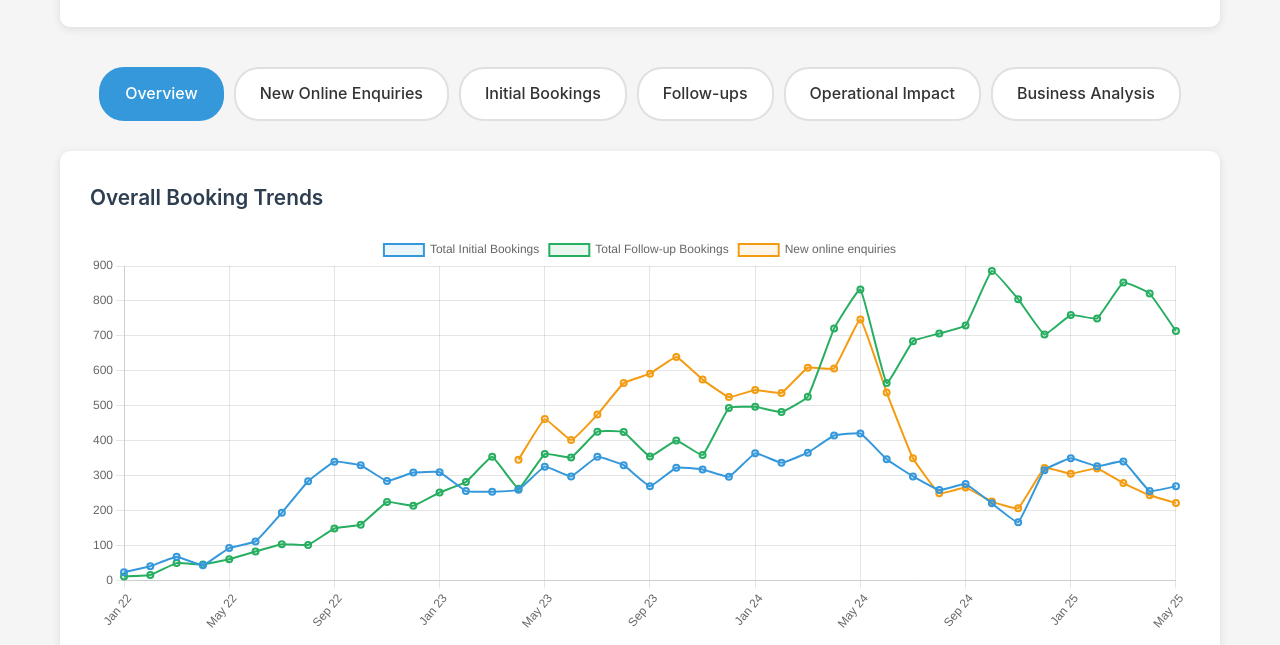
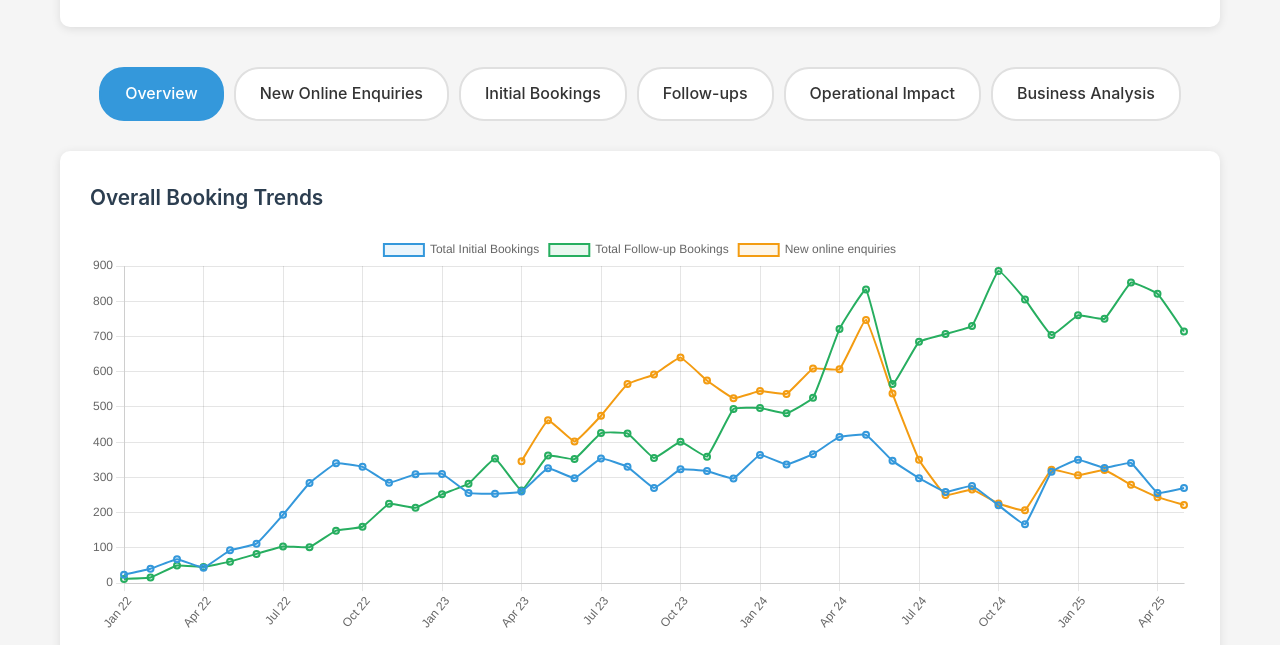
Before and after one commit to JamesGall12/AutomatedCommsDashboard, a plain HTML site: page index.html in a window 1280 px wide. Shown: the part 155-800 px from the top of the page. Drawn offline with nearby package versions, Linux system fonts and the light colour scheme.

Commit message:
Update index.html

```diff
--- a/index.html
+++ b/index.html
@@ -595,7 +595,7 @@
                         },
                         x: {
                             ticks: {
-                                maxTicksLimit: 12
+                                maxTicksLimit: 15
                             }
                         }
                     },
```
